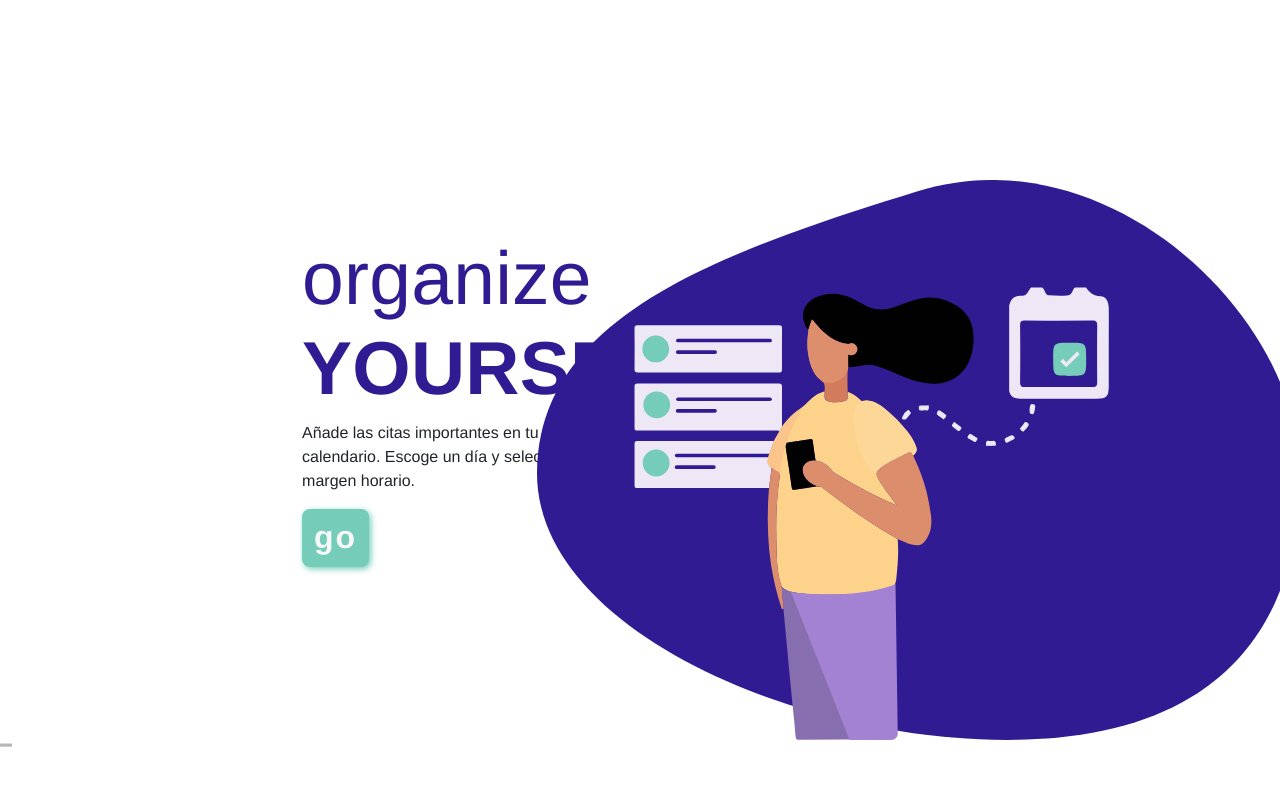
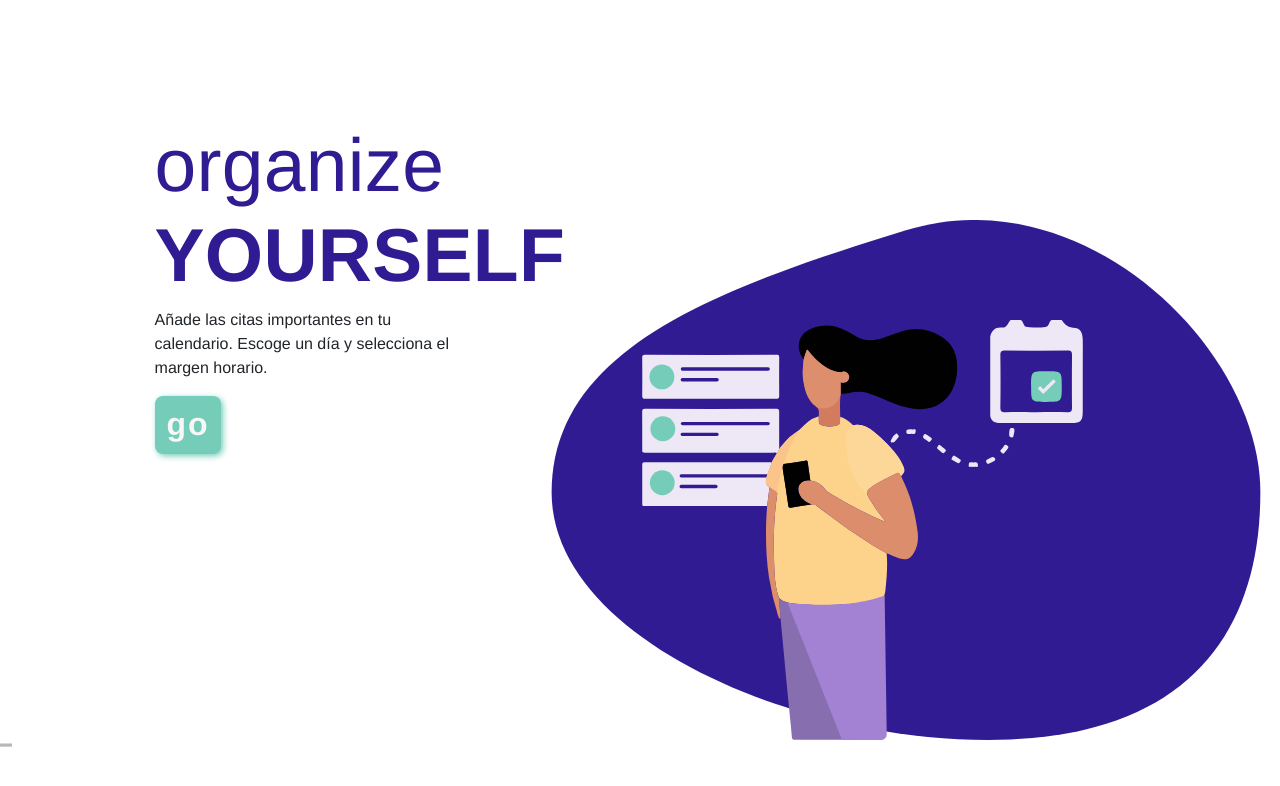
Before and after one commit to EstiBv/DatePicker--technical-test-, a React (Create React App) app: page /#/ in a window 1280 px wide. Shown: the top 786 px of the page. Built offline with nearby package versions, Linux system fonts and the light colour scheme.

Commit message:
fix mediaqueries

```diff
--- a/src/styles/landing.scss
+++ b/src/styles/landing.scss
@@ -8,7 +8,9 @@
   background-color: white;
   &__article {
     align-self: center;
-    margin-left: 20px;
+    margin-left: 10px;
+    height: 35%;
+    width: 100%;
   }
   &__title {
     font-family: "Helvetica Neue", sans-serif;
@@ -27,9 +29,9 @@
     width: 300px;
   }
   &__imgLanding {
-    height: 40%;
-    align-self: flex-end;
-    margin-right: 20px;
+    // margin-right: 20px;
+    height: 35%;
+    // align-self: flex-end;
   }
   &__btnStart {
     font-family: "Helvetica Neue", sans-serif;
@@ -49,19 +51,32 @@
   }
 }
 // mediaqueries
+@media all and (min-width: 520px) {
+  .containerLanding__article {
+    width: 80%;
+  }
+  .containerLanding__imgLanding {
+    height: 40%;
+    margin-right: 30px;
+  }
+}
 @media all and (min-width: 720px) {
   .containerLanding {
     flex-direction: row;
     justify-content: space-evenly;
     &__title {
-      font-size: 75px;
+      font-size: 90px;
       width: 30%;
+    }
+    &__article {
+      height: 70%;
     }
     &__imgLanding {
       position: fixed;
       right: -30px;
       bottom: 60px;
-      height: 50%;
+      width: 60%;
+      height: 45%;
       align-self: flex-end;
     }
     &__btnStart {
@@ -74,8 +89,11 @@
 @media all and (min-width: 1200px) {
   .containerLanding {
     &__imgLanding {
-      height: 70%;
+      height: 65%;
       right: -40px;
+    }
+    &__title {
+      font-size: 75px;
     }
   }
 }
```
